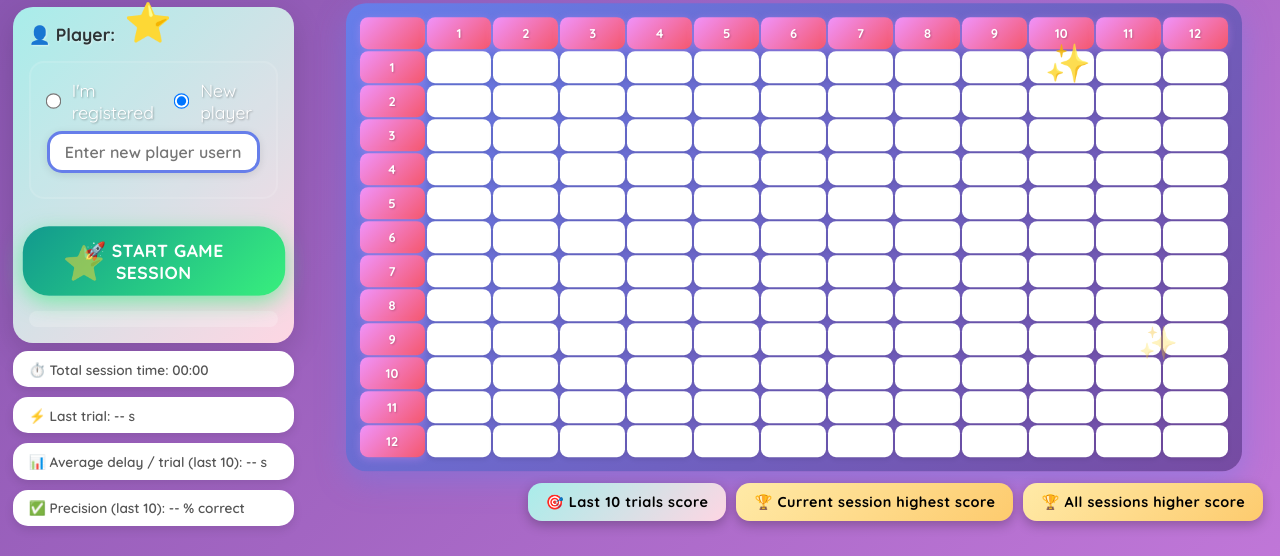
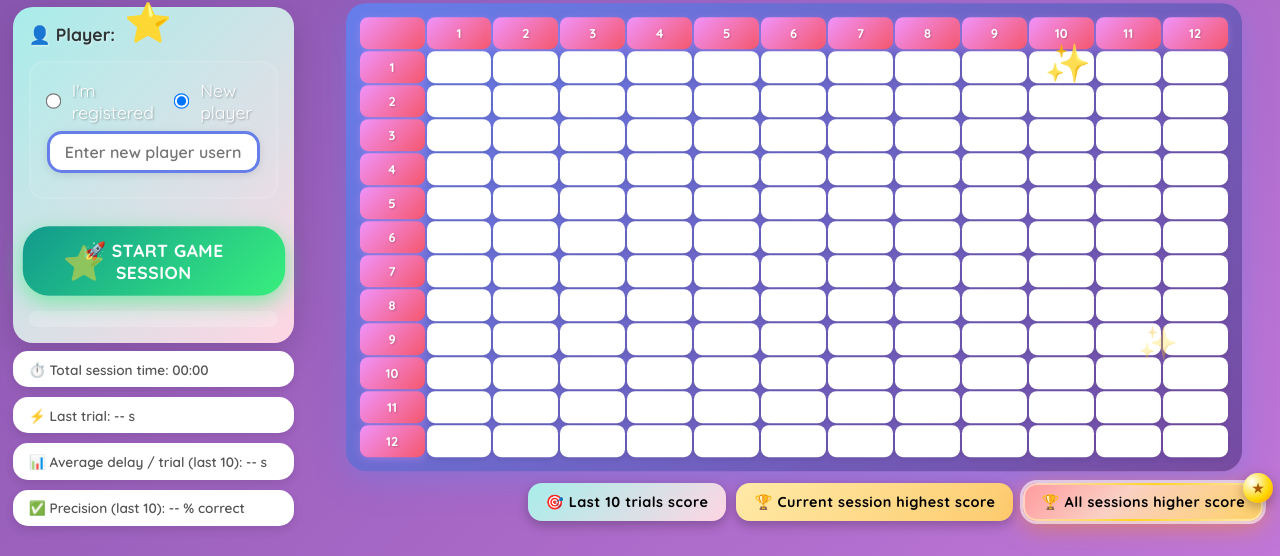
Before and after one commit to frenetico55555/times_tables_challenge, a plain HTML site: page index.html in a window 1280 px wide. Shown: the part 78-634 px from the top of the page. Drawn offline with Linux system fonts and the light colour scheme; no server answers.

Commit message:
style(ui): emphasize global highscore badge with gradient border, star accent, animation

```diff
--- a/index.html
+++ b/index.html
@@ -430,6 +430,50 @@
     }
     #highscore-floating #score {
       background: linear-gradient(135deg, #a8edea 0%, #fed6e3 100%) !important;
+    }
+    #highscore-floating #highscore.global-highscore {
+      background: linear-gradient(135deg, #ff9a9e 0%, #fad0c4 40%, #ffd166 100%) !important;
+      box-shadow: 0 0 0 3px rgba(255,255,255,0.6), 0 6px 25px rgba(255,140,0,0.5);
+      position: relative;
+      isolation: isolate;
+    }
+    #highscore-floating #highscore.global-highscore:before {
+      content: "";
+      position: absolute;
+      inset: 0;
+      border-radius: inherit;
+      padding: 2px;
+      background: linear-gradient(120deg, rgba(255,255,255,0.6), rgba(255,215,0,0.9), rgba(255,255,255,0.6));
+  -webkit-mask: linear-gradient(#000 0 0) content-box, linear-gradient(#000 0 0);
+  mask: linear-gradient(#000 0 0) content-box, linear-gradient(#000 0 0);
+      -webkit-mask-composite: xor;
+              mask-composite: exclude;
+      opacity: 0.9;
+      pointer-events: none;
+    }
+    #highscore-floating #highscore.global-highscore:after {
+      content: "★";
+      position: absolute;
+      top: -10px;
+      right: -10px;
+      background: radial-gradient(circle at 30% 30%, #fff 0%, #ffd700 60%, #ff8c00 100%);
+      color: #a85b00;
+      font-size: 0.9em;
+      width: 30px;
+      height: 30px;
+      display: flex;
+      align-items: center;
+      justify-content: center;
+      border-radius: 50%;
+      box-shadow: 0 4px 12px rgba(0,0,0,0.3);
+      animation: starPulse 2.5s ease-in-out infinite;
+    }
+    @keyframes starPulse {
+      0%,100% { transform: scale(1) rotate(0deg); filter: brightness(1); }
+      50% { transform: scale(1.15) rotate(8deg); filter: brightness(1.2); }
+    }
+    @media (prefers-reduced-motion: reduce) {
+      #highscore-floating #highscore.global-highscore:after { animation: none; }
     }
     @media (max-width: 900px) {
       #highscore-floating { justify-content: center; }
@@ -898,7 +942,7 @@
       </script>
     </tbody>
   </table>
-  <div id="highscore-floating"><span id="score">🎯 Last 10 trials score</span><span id="session-highscore">🏆 Current session highest score</span><span id="highscore">🏆 All sessions higher score</span></div>
+  <div id="highscore-floating"><span id="score">🎯 Last 10 trials score</span><span id="session-highscore">🏆 Current session highest score</span><span id="highscore" class="global-highscore" aria-label="All sessions highest score (personal best)">🏆 All sessions higher score</span></div>
     </div>
   </div>
   <!-- Firebase Configuration -->
```
